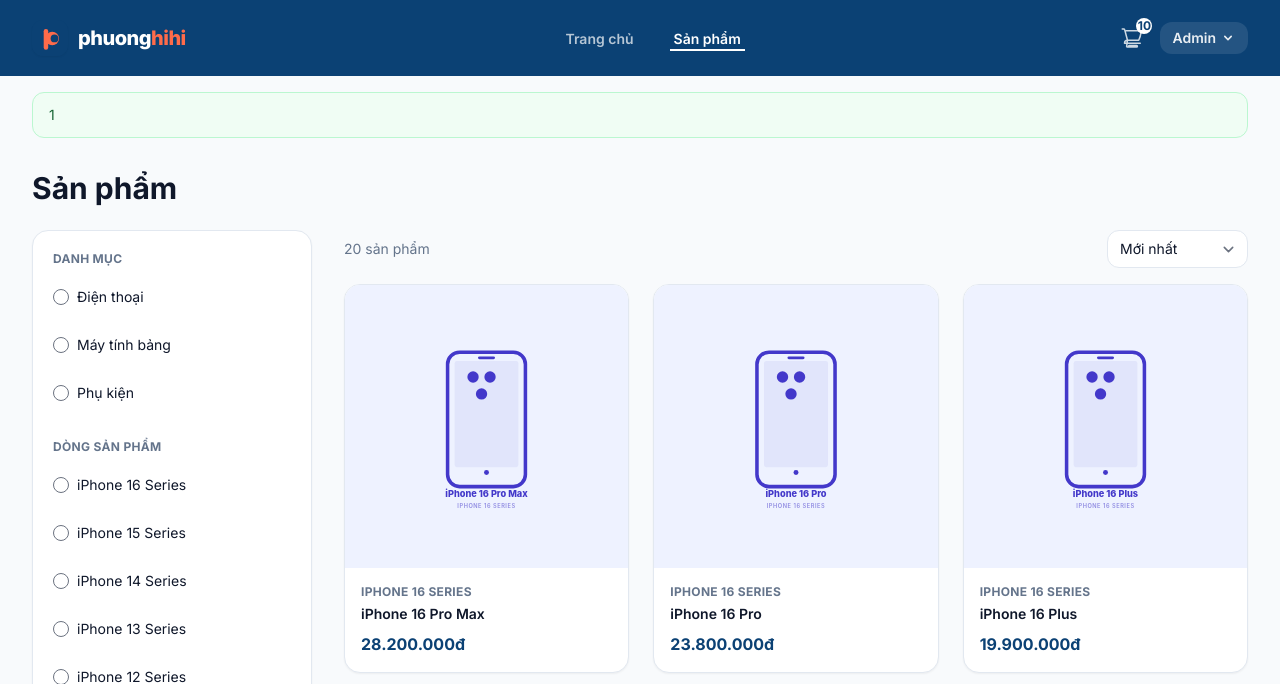
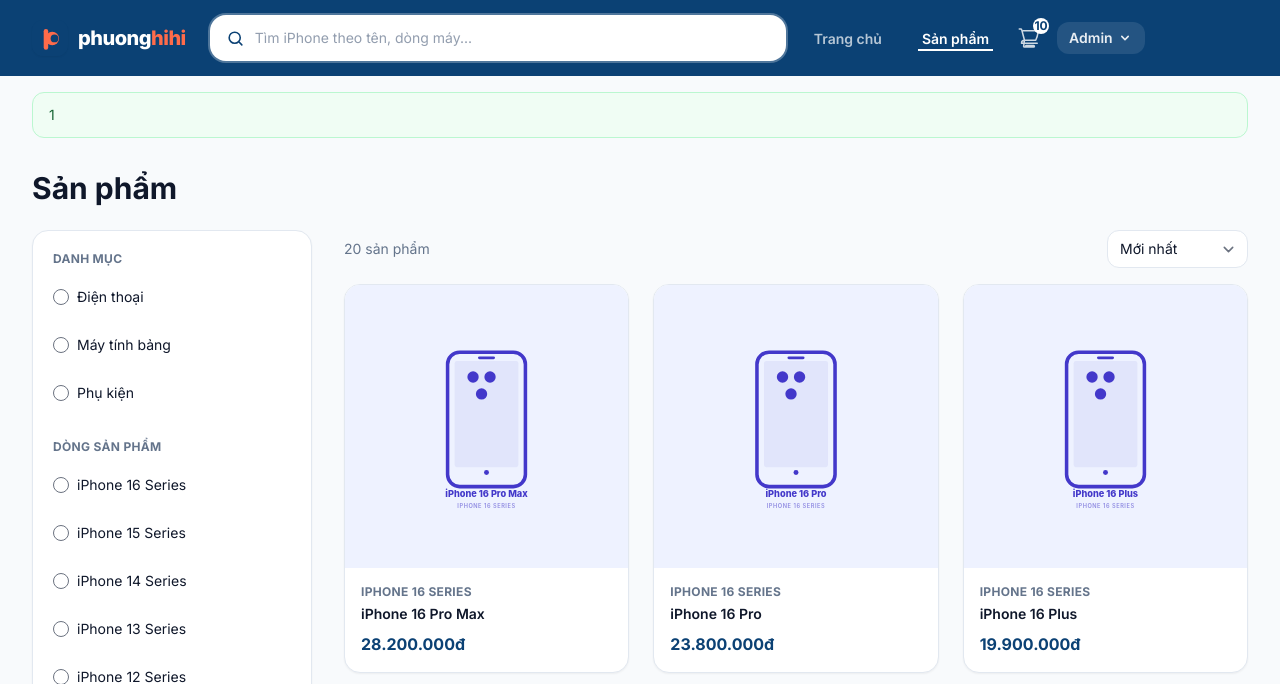
Before and after one commit to HienPhuong99/phone-shop, a Laravel app: page /san-pham in a window 1280 px wide. Shown: the top 684 px of the page. Run offline with Laravel 12, Linux system fonts and the light colour scheme; a user stored in the database is signed in; data comes from the database, SQL or seed files in the repository; tables that the repository leaves empty hold one stand-in row (values such as "Sample post"); style sheets or scripts are compiled from the project's sources; some libraries are stand-ins or nearby versions.

Commit message:
Them tinh nang tim kiem san pham (Giai doan 1)
Bo sung o tim kiem o header (desktop) + lop tim kiem toan man
hinh (mobile), co goi y tuc thi qua endpoint JSON /tim-kiem/goi-y.

- Migration: them cot search_text vao products, tu dong dung lai
  (khong dau, viet thuong) tu name + series + category moi khi
  luu, qua Product::booted().
- Product model: them scope active(), search(), filter(), sorted()
  de dung chung giua ProductController va SearchController (thay
  vi lap lai logic loc/sap xep).
- SearchController: trang /tim-kiem (dung lai scope filter/sorted)
  va endpoint JSON /tim-kiem/goi-y cho dropdown goi y.
- ProductSuggestionResource: dinh dang du lieu tra ve cho dropdown.
- Component x-search-bar: Alpine debounce 250ms, dieu huong ban
  phim (len/xuong/enter/esc), tu khoa pho bien + tim gan day
  (localStorage) o mobile.

Con thieu trong commit nay: view trang ket qua tim kiem
(resources/views/search/index.blade.php), lenh reindex cho du lieu
cu, va test. Se bo sung o commit tiep theo.

Co-Authored-By: Claude Sonnet 5 <noreply@anthropic.com>
Claude-Session: https://claude.ai/code/session_01SW5xKAAVxH1K2mkpUVJQUA

```diff
--- a/app/Http/Controllers/HomeController.php
+++ b/app/Http/Controllers/HomeController.php
@@ -12,7 +12,7 @@ class HomeController extends Controller
     public function index(): View
     {
         $heroProducts = Product::query()
-            ->where('status', 'active')
+            ->active()
             ->where('is_featured', true)
             ->with(['series', 'variants'])
             ->latest()
@@ -20,7 +20,7 @@ class HomeController extends Controller
             ->get();
 
         $featuredProducts = Product::query()
-            ->where('status', 'active')
+            ->active()
             ->with(['series', 'variants'])
             ->latest()
             ->take(8)
--- a/app/Http/Controllers/ProductController.php
+++ b/app/Http/Controllers/ProductController.php
@@ -12,33 +12,13 @@ class ProductController extends Controller
 {
     public function index(Request $request): View
     {
-        $query = Product::query()
-            ->where('status', 'active')
-            ->with(['series', 'category', 'variants']);
-
-        if ($request->filled('series')) {
-            $query->whereHas('series', fn ($q) => $q->where('slug', $request->string('series')));
-        }
-
-        if ($request->filled('category')) {
-            $query->whereHas('category', fn ($q) => $q->where('slug', $request->string('category')));
-        }
-
-        if ($request->filled('min_price')) {
-            $query->where('base_price', '>=', (float) $request->input('min_price'));
-        }
-
-        if ($request->filled('max_price')) {
-            $query->where('base_price', '<=', (float) $request->input('max_price'));
-        }
-
-        match ($request->string('sort')->toString()) {
-            'price_asc' => $query->orderBy('base_price'),
-            'price_desc' => $query->orderByDesc('base_price'),
-            default => $query->latest(),
-        };
-
-        $products = $query->paginate(12)->withQueryString();
+        $products = Product::query()
+            ->active()
+            ->with(['series', 'category', 'variants'])
+            ->filter($request->all())
+            ->sorted($request->string('sort')->toString())
+            ->paginate(12)
+            ->withQueryString();
 
         $allSeries = ProductSeries::navList();
         $categories = Category::navList();
--- /dev/null
+++ b/resources/views/components/search-bar.blade.php
@@ -0,0 +1,313 @@
+@php
+    $quickSeries = \App\Models\ProductSeries::navList()->take(4);
+@endphp
+
+<div
+    x-data="{
+        open: false,
+        mobileOpen: false,
+        q: '',
+        results: [],
+        total: 0,
+        loading: false,
+        highlighted: -1,
+        controller: null,
+        popular: ['iPhone 16 Pro Max', 'iPhone 15', 'iPhone 14', 'iPhone 13'],
+        recent: (() => {
+            try { return JSON.parse(localStorage.getItem('recentSearches') || '[]'); }
+            catch (e) { return []; }
+        })(),
+        async search() {
+            const term = this.q.trim();
+
+            if (term.length < 2) {
+                this.results = [];
+                this.total = 0;
+                this.highlighted = -1;
+                return;
+            }
+
+            this.loading = true;
+            if (this.controller) this.controller.abort();
+            this.controller = new AbortController();
+
+            try {
+                const res = await fetch(`{{ route('search.suggest') }}?q=${encodeURIComponent(term)}`, { signal: this.controller.signal });
+                if (!res.ok) throw new Error('search request failed');
+                const data = await res.json();
+                this.results = data.products;
+                this.total = data.total;
+                this.highlighted = -1;
+            } catch (e) {
+                if (e.name !== 'AbortError') {
+                    this.results = [];
+                    this.total = 0;
+                }
+            } finally {
+                this.loading = false;
+            }
+        },
+        moveHighlight(delta) {
+            if (!this.results.length) return;
+            this.highlighted = (this.highlighted + delta + this.results.length) % this.results.length;
+        },
+        addRecent(term) {
+            const t = term.trim();
+            if (!t) return;
+            this.recent = [t, ...this.recent.filter(r => r !== t)].slice(0, 5);
+            try { localStorage.setItem('recentSearches', JSON.stringify(this.recent)); } catch (e) {}
+        },
+        removeRecent(term) {
+            this.recent = this.recent.filter(r => r !== term);
+            try { localStorage.setItem('recentSearches', JSON.stringify(this.recent)); } catch (e) {}
+        },
+        goTo(url, term) {
+            this.addRecent(term);
+            window.location.href = url;
+        },
+        submit() {
+            const term = this.q.trim();
+            if (!term) return;
+            this.goTo(`{{ route('search') }}?q=${encodeURIComponent(term)}`, term);
+        },
+        openHighlighted() {
+            if (this.highlighted >= 0 && this.results[this.highlighted]) {
+                this.goTo(this.results[this.highlighted].url, this.q);
+            } else {
+                this.submit();
+            }
+        },
+        openMobile() {
+            this.mobileOpen = true;
+            this.open = true;
+            this.$nextTick(() => this.$refs.mobileInput?.focus());
+        },
+        closeMobile() {
+            this.mobileOpen = false;
+            this.open = false;
+        },
+    }"
+    @keydown.escape="open = false; closeMobile()"
+    class="relative flex-1 sm:max-w-xl"
+>
+    {{-- Desktop bar --}}
+    <div class="hidden sm:block relative">
+        <div class="flex items-center gap-2.5 h-[46px] px-4 bg-white rounded-2xl shadow-[0_0_0_2px_rgba(255,255,255,0.28)] focus-within:shadow-[0_0_0_2px_rgba(255,255,255,0.6)] transition">
+            <svg xmlns="http://www.w3.org/2000/svg" class="h-[19px] w-[19px] shrink-0 text-brand" fill="none" viewBox="0 0 24 24" stroke="currentColor" stroke-width="2">
+                <circle cx="11" cy="11" r="7" />
+                <path stroke-linecap="round" d="M20 20l-3.5-3.5" />
+            </svg>
+            <input
+                type="text"
+                name="q"
+                x-model="q"
+                @input.debounce.250ms="search()"
+                @focus="open = true"
+                @keydown.down.prevent="moveHighlight(1)"
+                @keydown.up.prevent="moveHighlight(-1)"
+                @keydown.enter.prevent="openHighlighted()"
+                placeholder="Tìm iPhone theo tên, dòng máy..."
+                autocomplete="off"
+                class="flex-1 min-w-0 border-0 p-0 text-sm text-ink placeholder:text-ink-soft/70 focus:ring-0"
+            >
+        </div>
+
+        <div
+            x-show="open"
+            x-cloak
+            @click.outside="open = false"
+            x-transition:enter="transition ease-out duration-150"
+            x-transition:enter-start="opacity-0 -translate-y-1"
+            x-transition:enter-end="opacity-100 translate-y-0"
+            class="absolute z-50 mt-2 w-full min-w-[420px] bg-white border border-line rounded-2xl shadow-lg overflow-hidden"
+        >
+            <template x-if="q.trim().length < 2">
+                <div class="p-4">
+                    <p class="text-xs font-bold tracking-wide uppercase text-ink-soft mb-2">Từ khoá được tìm nhiều</p>
+                    <div class="flex flex-wrap gap-2">
+                        <template x-for="item in popular" :key="item">
+                            <a
+                                :href="`{{ route('search') }}?q=${encodeURIComponent(item)}`"
+                                @click="addRecent(item)"
+                                class="px-3.5 py-1.5 rounded-full border border-line text-sm font-medium text-ink hover:border-brand hover:text-brand transition"
+                                x-text="item"
+                            ></a>
+                        </template>
+                    </div>
+                </div>
+            </template>
+
+            <template x-if="q.trim().length >= 2 && !loading && results.length > 0">
+                <div>
+                    <p class="px-4 pt-3 pb-1 text-xs font-bold tracking-wide uppercase text-ink-soft">Sản phẩm phù hợp</p>
+                    <template x-for="(item, index) in results" :key="item.slug">
+                        <a
+                            :href="item.url"
+                            @click="addRecent(q)"
+                            @mouseenter="highlighted = index"
+                            class="flex items-center gap-3.5 px-4 py-2.5 transition"
+                            :class="highlighted === index ? 'bg-paper' : ''"
+                        >
+                            <span class="w-11 h-14 rounded-xl bg-paper flex items-center justify-center p-1.5 shrink-0 overflow-hidden">
+                                <img :src="item.thumbnail" :alt="item.name" class="max-w-full max-h-full object-contain">
+                            </span>
+                            <span class="min-w-0 flex-1">
+                                <span class="block text-sm font-semibold text-ink truncate" x-text="item.name"></span>
+                                <span class="block text-xs text-ink-soft mt-0.5" x-text="item.series"></span>
+                            </span>
+                            <span class="text-right shrink-0">
+                                <span class="block text-sm font-bold text-brand" x-text="new Intl.NumberFormat('vi-VN').format(item.price) + 'đ'"></span>
+                                <span
+                                    class="block text-[11px] font-semibold mt-0.5"
+                                    :class="item.in_stock ? 'text-emerald-600' : 'text-red-500'"
+                                    x-text="item.in_stock ? 'Còn hàng' : 'Hết hàng'"
+                                ></span>
+                            </span>
+                        </a>
+                    </template>
+                    <button
+                        type="button"
+                        @click="submit()"
+                        class="w-full flex items-center gap-2 px-4 py-3 bg-paper border-t border-line text-sm font-semibold text-brand hover:text-brand-dark transition"
+                    >
+                        <span x-text="`Xem tất cả ${total} kết quả cho “${q}”`"></span>
+                        <svg xmlns="http://www.w3.org/2000/svg" class="h-3.5 w-3.5 ml-auto" fill="none" viewBox="0 0 24 24" stroke="currentColor" stroke-width="2">
+                            <path stroke-linecap="round" stroke-linejoin="round" d="M13 6l6 6-6 6M5 12h13" />
+                        </svg>
+                    </button>
+                </div>
+            </template>
+
+            <template x-if="q.trim().length >= 2 && !loading && results.length === 0">
+                <div class="px-4 py-6 text-center text-sm text-ink-soft">
+                    Không tìm thấy sản phẩm nào cho &ldquo;<span x-text="q" class="font-medium text-ink"></span>&rdquo;.
+                </div>
+            </template>
+        </div>
+    </div>
+
+    {{-- Mobile trigger --}}
+    <button type="button" @click="openMobile()" class="sm:hidden text-white/80 hover:text-white transition" aria-label="Tìm kiếm">
+        <svg xmlns="http://www.w3.org/2000/svg" class="h-6 w-6" fill="none" viewBox="0 0 24 24" stroke="currentColor" stroke-width="1.5">
+            <circle cx="11" cy="11" r="7" />
+            <path stroke-linecap="round" d="M20 20l-3.5-3.5" />
+        </svg>
+    </button>
+
+    {{-- Mobile overlay --}}
+    <div
+        x-show="mobileOpen"
+        x-cloak
+        class="sm:hidden fixed inset-0 z-50 bg-white flex flex-col [padding-top:env(safe-area-inset-top)]"
+    >
+        <div class="bg-brand px-3 pt-2.5 pb-3 flex items-center gap-2.5 shrink-0">
+            <button type="button" @click="closeMobile()" class="p-1 text-white shrink-0" aria-label="Đóng tìm kiếm">
+                <svg xmlns="http://www.w3.org/2000/svg" class="h-6 w-6" fill="none" viewBox="0 0 24 24" stroke="currentColor" stroke-width="2">
+                    <path stroke-linecap="round" stroke-linejoin="round" d="M15 19l-7-7 7-7" />
+                </svg>
+            </button>
+            <div class="flex-1 flex items-center gap-2 h-11 px-3.5 bg-white rounded-xl">
+                <svg xmlns="http://www.w3.org/2000/svg" class="h-[18px] w-[18px] shrink-0 text-brand" fill="none" viewBox="0 0 24 24" stroke="currentColor" stroke-width="2">
+                    <circle cx="11" cy="11" r="7" />
+                    <path stroke-linecap="round" d="M20 20l-3.5-3.5" />
+                </svg>
+                <input
+                    type="text"
+                    x-ref="mobileInput"
+                    x-model="q"
+                    @input.debounce.250ms="search()"
+                    @keydown.enter.prevent="openHighlighted()"
+                    placeholder="Tìm iPhone theo tên, dòng máy..."
+                    autocomplete="off"
+                    class="flex-1 min-w-0 border-0 p-0 text-sm text-ink focus:ring-0"
+                >
+                <button type="button" x-show="q.length > 0" x-cloak @click="q = ''; results = []; total = 0" class="text-ink-soft text-lg leading-none px-1">&times;</button>
+            </div>
+        </div>
+
+        <div class="flex-1 overflow-y-auto">
+            <template x-if="q.trim().length < 2">
+                <div>
+                    <template x-if="recent.length > 0">
+                        <div class="px-4 pt-4 pb-1">
+                            <div class="flex items-center justify-between">
+                                <p class="text-xs font-bold tracking-wide uppercase text-ink-soft">Tìm gần đây</p>
+                                <button
+                                    type="button"
+                                    @click="recent = []; try { localStorage.removeItem('recentSearches'); } catch (e) {}"
+                                    class="text-xs font-semibold text-brand"
+                                >Xoá</button>
+                            </div>
+                            <div class="flex flex-wrap gap-2 mt-2.5">
+                                <template x-for="item in recent" :key="item">
+                                    <span class="inline-flex items-center gap-1.5 min-h-[36px] pl-3.5 pr-2.5 rounded-full border border-line text-sm font-medium text-ink">
+                                        <a :href="`{{ route('search') }}?q=${encodeURIComponent(item)}`" x-text="item"></a>
+                                        <button type="button" @click="removeRecent(item)" class="text-ink-soft" aria-label="Xoá từ khoá">&times;</button>
+                                    </span>
+                                </template>
+                            </div>
+                        </div>
+                    </template>
+
+                    <div class="px-4 pt-4 pb-2">
+                        <p class="text-xs font-bold tracking-wide uppercase text-ink-soft">Từ khoá được tìm nhiều</p>
+                        <div class="flex flex-wrap gap-2 mt-2.5">
+                            <template x-for="item in popular" :key="item">
+                                <a
+                                    :href="`{{ route('search') }}?q=${encodeURIComponent(item)}`"
+                                    @click="addRecent(item)"
+                                    class="min-h-[36px] flex items-center px-3.5 rounded-full border border-line text-sm font-medium text-ink"
+                                    x-text="item"
+                                ></a>
+                            </template>
+                        </div>
+                    </div>
+
+                    @if ($quickSeries->isNotEmpty())
+                        <div class="mt-2 px-4 pt-4 pb-6 border-t border-line">
+                            <p class="text-xs font-bold tracking-wide uppercase text-ink-soft mb-2.5">Hoặc chọn theo dòng máy</p>
+                            <div class="grid grid-cols-2 gap-2">
+                                @foreach ($quickSeries as $item)
+                                    <a
+                                        href="{{ route('products.index', ['series' => $item->slug]) }}"
+                                        @click="closeMobile()"
+                                        class="flex items-center justify-center text-center min-h-[44px] px-3 rounded-2xl border border-line text-sm font-medium text-ink"
+                                    >{{ $item->name }}</a>
+                                @endforeach
+                            </div>
+                        </div>
+                    @endif
+                </div>
+            </template>
+
+            <template x-if="q.trim().length >= 2 && !loading && results.length > 0">
+                <div>
+                    <p class="px-4 pt-4 pb-1 text-xs font-bold tracking-wide uppercase text-ink-soft">Sản phẩm phù hợp</p>
+                    <template x-for="item in results" :key="item.slug">
+                        <a :href="item.url" @click="addRecent(q)" class="flex items-center gap-3 px-4 min-h-[60px] py-3 border-b border-line">
+                            <span class="w-11 h-14 rounded-xl bg-paper flex items-center justify-center p-1.5 shrink-0 overflow-hidden">
+                                <img :src="item.thumbnail" :alt="item.name" class="max-w-full max-h-full object-contain">
+                            </span>
+                            <span class="min-w-0 flex-1">
+                                <span class="block text-sm font-semibold text-ink truncate" x-text="item.name"></span>
+                                <span class="block text-xs text-ink-soft mt-0.5" x-text="item.series"></span>
+                            </span>
+                            <span class="text-sm font-bold text-brand shrink-0" x-text="new Intl.NumberFormat('vi-VN').format(item.price) + 'đ'"></span>
+                        </a>
+                    </template>
+                    <div class="p-4">
+                        <button type="button" @click="submit()" class="w-full flex items-center justify-center gap-2 h-12 rounded-2xl border-[1.5px] border-line text-sm font-semibold text-brand">
+                            <span x-text="`Xem tất cả ${total} kết quả`"></span>
+                        </button>
+                    </div>
+                </div>
+            </template>
+
+            <template x-if="q.trim().length >= 2 && !loading && results.length === 0">
+                <div class="px-4 py-8 text-center text-sm text-ink-soft">
+                    Không tìm thấy sản phẩm nào cho &ldquo;<span x-text="q" class="font-medium text-ink"></span>&rdquo;.
+                </div>
+            </template>
+        </div>
+    </div>
+</div>
--- a/resources/views/layouts/shop.blade.php
+++ b/resources/views/layouts/shop.blade.php
@@ -15,13 +15,15 @@
         <div class="min-h-screen flex flex-col pb-16 sm:pb-0" x-data="{ accountSheetOpen: false }">
             <header class="bg-brand [padding-top:env(safe-area-inset-top)]">
                 <div class="max-w-7xl mx-auto px-4 sm:px-6 lg:px-8">
-                    <div class="flex justify-between items-center h-[76px]">
-                        <a href="{{ route('home') }}" class="font-extrabold text-xl tracking-tight flex items-center gap-2.5">
+                    <div class="flex items-center gap-4 sm:gap-6 h-[76px]">
+                        <a href="{{ route('home') }}" class="shrink-0 font-extrabold text-xl tracking-tight flex items-center gap-2.5">
                             <img src="{{ asset('images/logo-icon.svg') }}" alt="" class="h-9 w-9 rounded-[11px] shadow-sm">
-                            <span><span class="text-white">phuong</span><span class="text-[#FF6B4A]">hihi</span></span>
+                            <span class="hidden sm:inline"><span class="text-white">phuong</span><span class="text-[#FF6B4A]">hihi</span></span>
                         </a>
 
-                        <nav class="hidden sm:flex sm:space-x-8">
+                        <x-search-bar />
+
+                        <nav class="hidden lg:flex lg:space-x-8 shrink-0">
                             <a href="{{ route('home') }}" class="inline-flex items-center px-1 pt-1 text-sm font-semibold border-b-2 {{ request()->routeIs('home') ? 'text-white border-white' : 'text-white/70 hover:text-white border-transparent' }}">
                                 Trang chủ
                             </a>
@@ -30,7 +32,7 @@
                             </a>
                         </nav>
 
-                        <div class="flex items-center gap-4">
+                        <div class="flex items-center gap-4 shrink-0">
                             <a href="{{ route('cart.index') }}" class="hidden sm:block relative text-white/80 hover:text-white transition">
                                 <svg xmlns="http://www.w3.org/2000/svg" class="h-6 w-6" fill="none" viewBox="0 0 24 24" stroke="currentColor" stroke-width="1.5">
                                     <path stroke-linecap="round" stroke-linejoin="round" d="M2.25 3h1.386c.51 0 .955.343 1.087.835l.383 1.437M7.5 14.25a3 3 0 00-3 3h15.75m-12.75-3h11.218c1.121-2.3 1.907-4.925 2.29-7.68l.062-.469a1.125 1.125 0 00-1.115-1.276H6.106M7.5 14.25L5.106 5.272M7.5 14.25L6.6 20.4A.75.75 0 007.35 21h9.3m-7.5-1.5h7.5m-7.5 0a.75.75 0 100 1.5.75.75 0 000-1.5zm7.5 0a.75.75 0 100 1.5.75.75 0 000-1.5z" />
--- a/routes/web.php
+++ b/routes/web.php
@@ -7,6 +7,7 @@ use App\Http\Controllers\OrderController;
 use App\Http\Controllers\PageController;
 use App\Http\Controllers\ProductController;
 use App\Http\Controllers\ProfileController;
+use App\Http\Controllers\SearchController;
 use App\Http\Controllers\VnpayController;
 use Illuminate\Support\Facades\Route;
 
@@ -14,6 +15,11 @@ Route::get('/', [HomeController::class, 'index'])->name('home');
 
 Route::get('/san-pham', [ProductController::class, 'index'])->name('products.index');
 Route::get('/san-pham/{product}', [ProductController::class, 'show'])->name('products.show');
+
+Route::get('/tim-kiem', [SearchController::class, 'index'])->name('search');
+Route::get('/tim-kiem/goi-y', [SearchController::class, 'suggest'])
+    ->middleware('throttle:60,1')
+    ->name('search.suggest');
 
 Route::get('/gio-hang', [CartController::class, 'index'])->name('cart.index');
 Route::post('/gio-hang', [CartController::class, 'store'])->name('cart.store');
```
Also changed, not shown: app/Http/Controllers/SearchController.php (added, +96 -0 lines), app/Http/Resources/ProductSuggestionResource.php (added, +31 -0 lines), app/Models/Product.php (+79 -0 lines), database/migrations/2026_09_16_090000_add_search_text_to_products_table.php (added).
